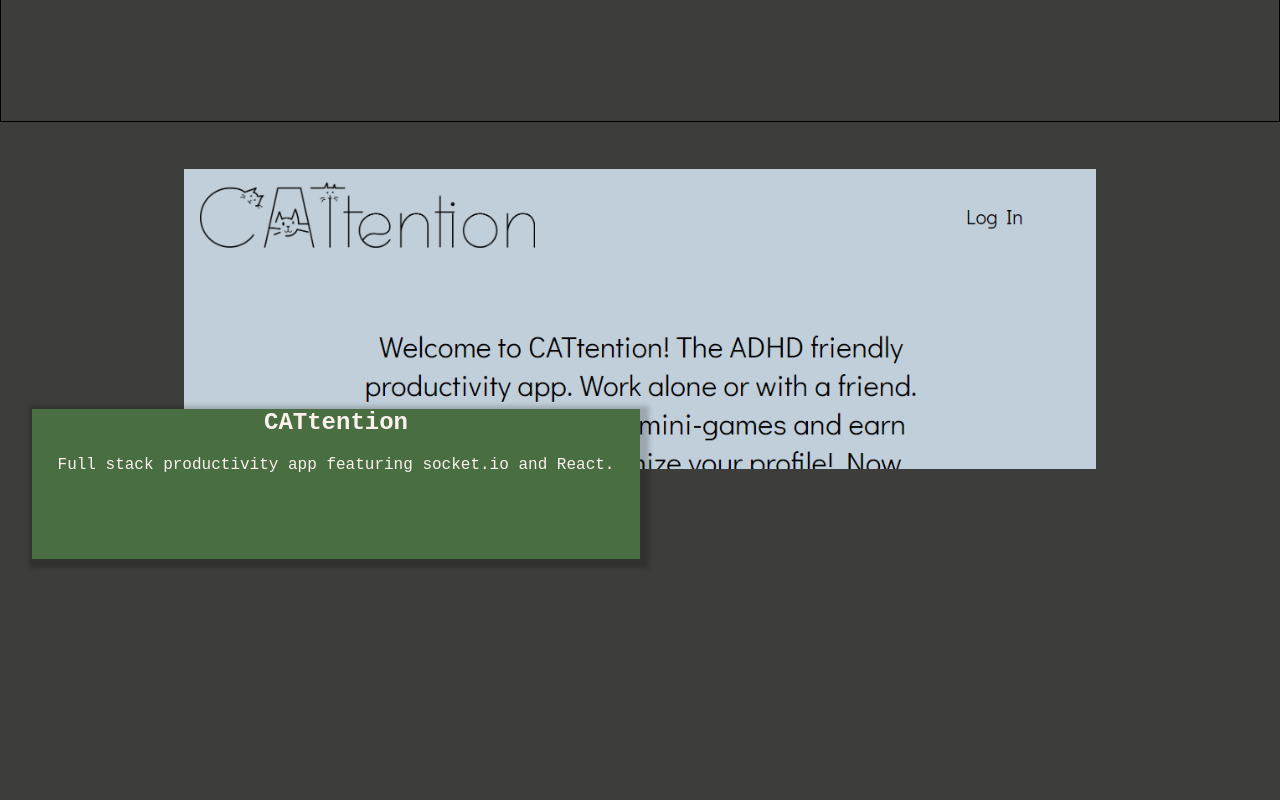
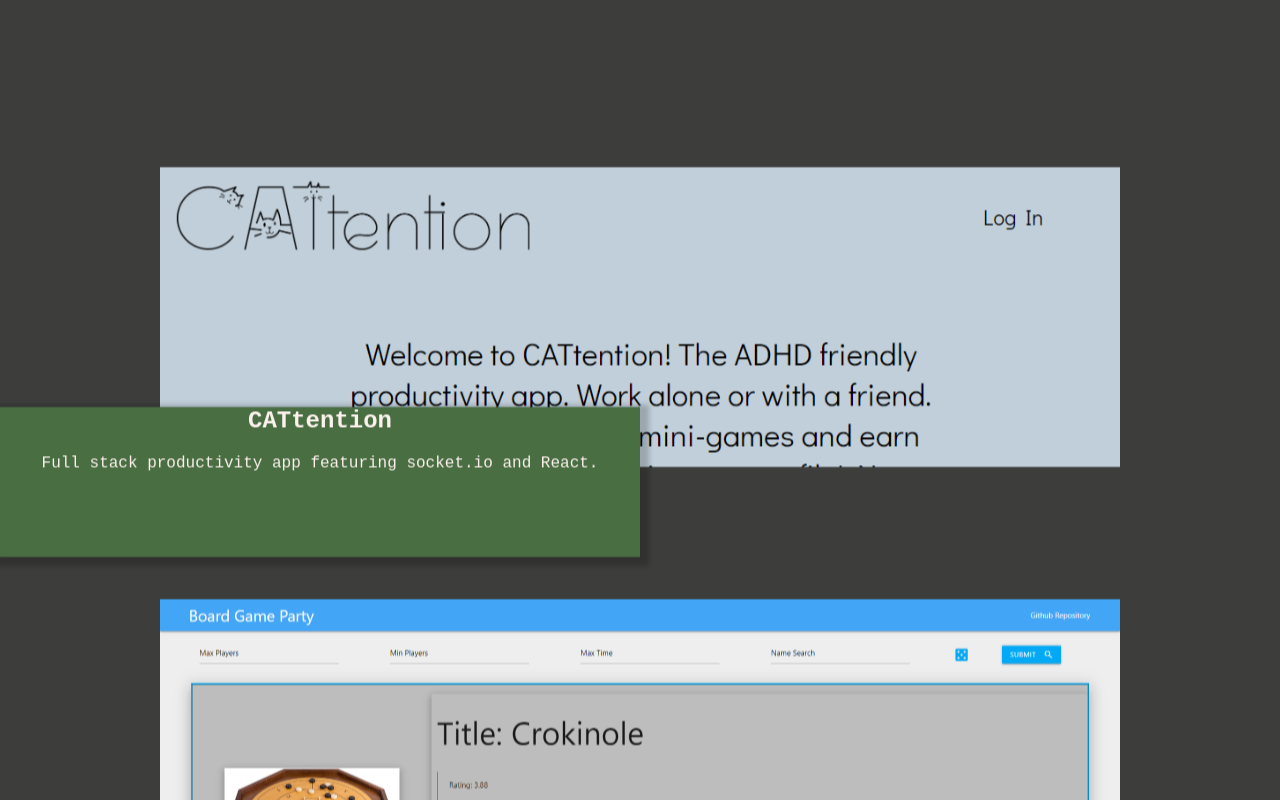
Before and after one commit to blaubachs/react-portfolio, a React (Create React App) app: page / in a window 1280 px wide. Shown: the part 1080-1880 px from the top of the page. Before the commit the page ends 1681 px from the top, so only its background shows below. Built offline with nearby package versions, Linux system fonts and the light colour scheme; a web font is replaced by a local one.

Commit message:
added fade-in component for work cards

```diff
--- a/src/App.js
+++ b/src/App.js
@@ -6,6 +6,7 @@
 import CAT from "./assets/img/cattention.png";
 import BGP from "./assets/img/Board-Game-Party.png";
 import WTA from "./assets/img/wta-home.jpg";
+import FadeIn from "./components/FadeIn";
 function App() {
   // todo: workArr for necessary info for work cards
   let workArr = [
@@ -37,13 +38,17 @@
     <div className="App">
       <Header />
       <section className="work">
-        <WorkCard
-          title={workArr[0].title}
-          src={workArr[0].src}
-          alt={workArr[0].alt}
-          link={workArr[0].link}
-          description={workArr[0].description}
-        />
+        {workArr.map((item) => (
+          <FadeIn>
+            <WorkCard
+              title={item.title}
+              src={item.src}
+              alt={item.alt}
+              link={item.link}
+              description={item.description}
+            />
+          </FadeIn>
+        ))}
         {/* {workArr.map((item) => (
           <Work
             title={item.title}
--- /dev/null
+++ b/src/assets/css/FadeIn.css
@@ -0,0 +1,14 @@
+.fade-in-section {
+  width: 100%;
+  opacity: 0;
+  transform: translateY(20vh);
+  visibility: hidden;
+  transition: opacity 1200ms ease-out, transform 600ms ease-out,
+    visibility 1200ms ease-out;
+  will-change: opacity, transform, visibility;
+}
+.fade-in-section.is-visible {
+  opacity: 1;
+  transform: none;
+  visibility: visible;
+}
--- a/src/assets/css/Header.css
+++ b/src/assets/css/Header.css
@@ -6,6 +6,11 @@
   background-color: var(--dark-grey);
   width: 95%;
   height: 60px;
+}
+
+a {
+  color: var(--lighter);
+  text-decoration: none;
 }
 
 nav ul {
@@ -19,7 +24,6 @@
   display: flex;
   flex-direction: column;
   align-items: center;
-  border: 1px solid black;
   height: 1200px;
 }
 
--- a/src/assets/css/WorkCard.css
+++ b/src/assets/css/WorkCard.css
@@ -8,7 +8,7 @@
 }
 
 .work-card {
-  margin: 2rem;
+  margin-top: 2rem;
   width: 100%;
   height: 400px;
 }
--- /dev/null
+++ b/src/components/FadeIn.js
@@ -0,0 +1,21 @@
+import React from "react";
+import "../assets/css/FadeIn.css";
+
+export default function FadeInSection(props) {
+  const [isVisible, setVisible] = React.useState(false);
+  const domRef = React.useRef();
+  React.useEffect(() => {
+    const observer = new IntersectionObserver((entries) => {
+      entries.forEach((entry) => setVisible(entry.isIntersecting));
+    });
+    observer.observe(domRef.current);
+  }, []);
+  return (
+    <div
+      className={`fade-in-section ${isVisible ? "is-visible" : ""}`}
+      ref={domRef}
+    >
+      {props.children}
+    </div>
+  );
+}
--- a/src/components/Header.js
+++ b/src/components/Header.js
@@ -12,7 +12,7 @@
           <li>about</li>
           <li>
             <a href={resume} download>
-              Resume
+              resume
             </a>
           </li>
           <li id="contact">contact</li>
--- a/src/index.css
+++ b/src/index.css
@@ -37,5 +37,6 @@
 .work {
   margin-top: 15px;
   display: flex;
+  flex-direction: column;
   justify-content: center;
 }
```
